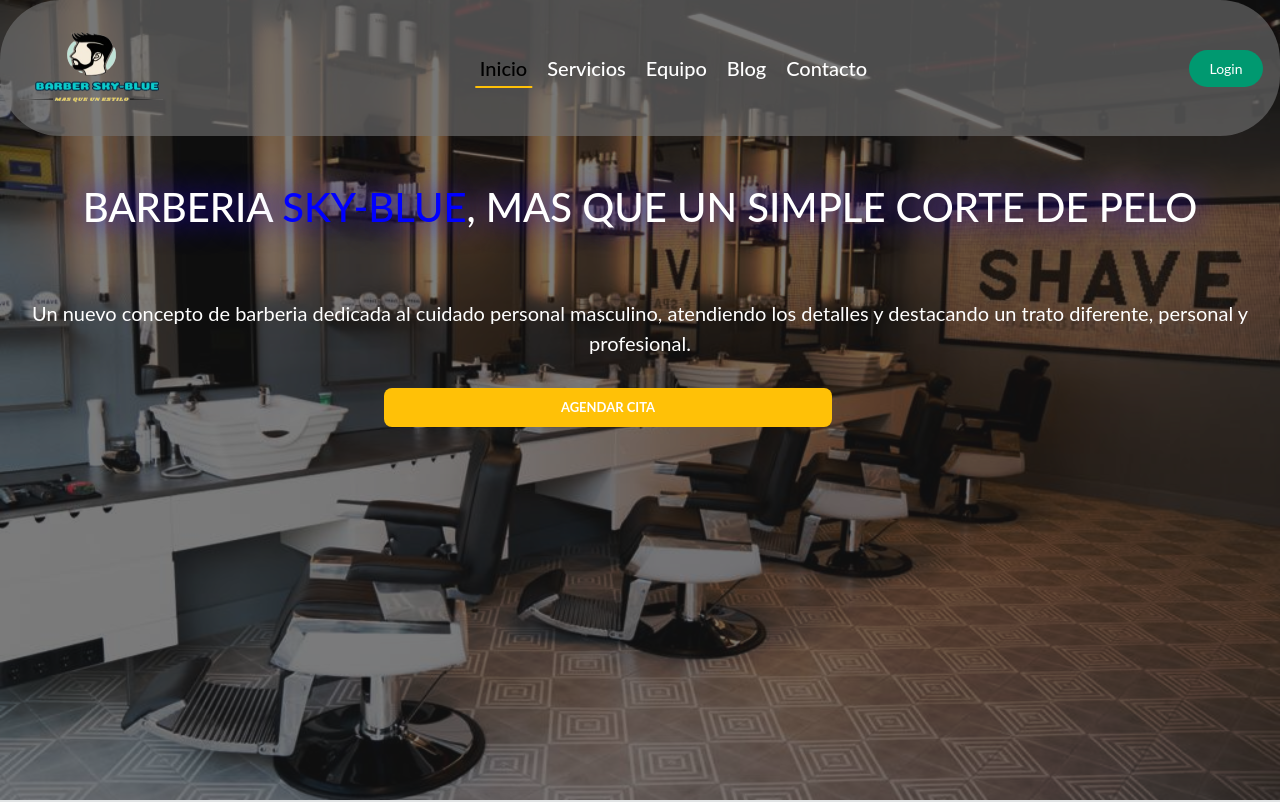
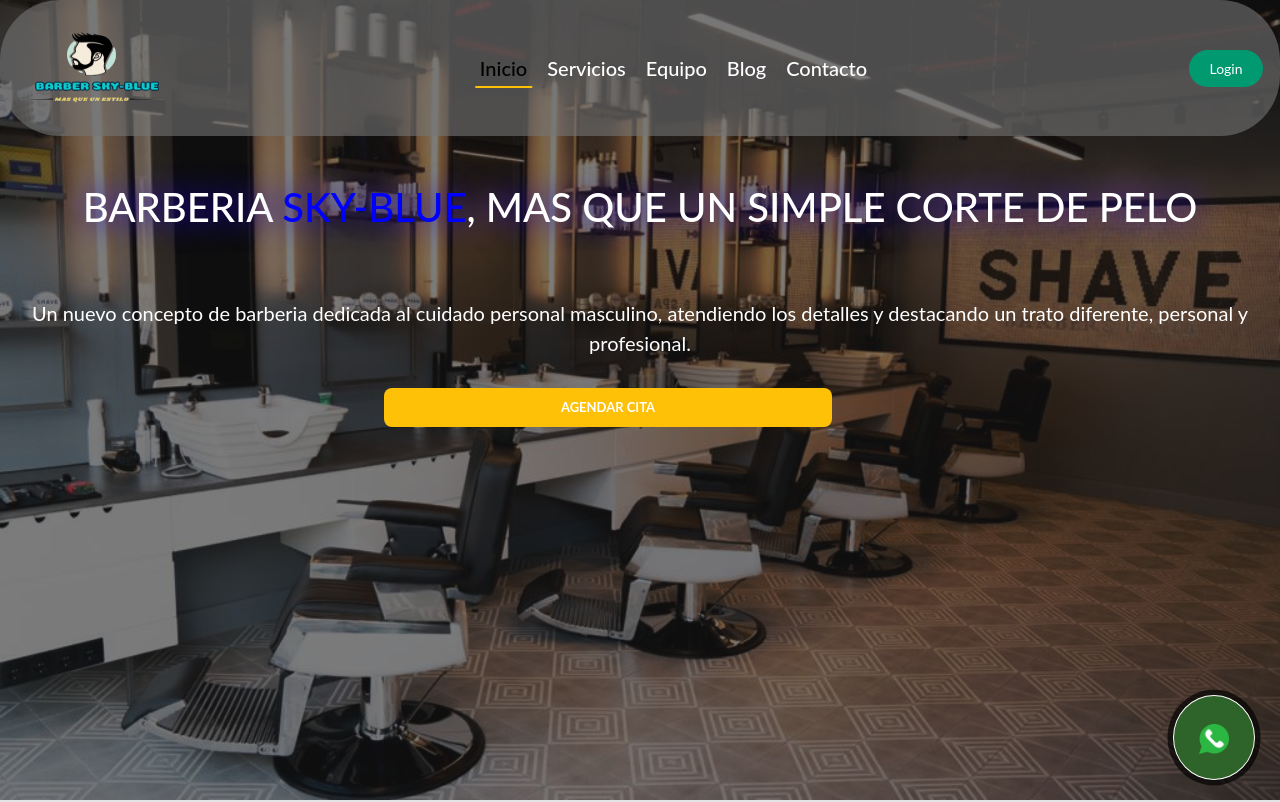
Before and after one commit to Yonaiken/Proyecto-Barber-a--Skyblue, a plain HTML site: page index.html in a window 1280 px wide. Shown: the top 802 px of the page. Drawn offline with nearby package versions, Linux system fonts and the light colour scheme.

Commit message:
agregando boton flotante de whatsapp

```diff
--- a/css/styles.css
+++ b/css/styles.css
@@ -801,3 +801,35 @@
 
     }
 }
+/* ESTILO PARA BOTON WHASAPP FLOTANTE */
+
+.container-boton-ws{
+    background-color: #2e6329;
+    border: 1px solid #fff;
+    position: fixed;
+    z-index: 999;
+    border-radius: 50%;
+    bottom: 20px;
+    right: 25px;
+    padding: 25px;
+    transition: ease 0.3s;
+    animation: efecto 1.2s infinite;
+}
+
+.container-boton-ws:hover{
+    transform: scale(1.1);
+    transition: 0.3s;
+}
+
+.boton-ws{
+    width: 30px;
+    transition: ease 1s;
+}
+@keyframes efecto{
+    0%{
+        box-shadow: 0 0 0 0 rgba(0, 0, 0, 0.85);
+    }
+    100%{
+        box-shadow: 0 0 0 25px rgba(0, 0, 0, 0);
+    }
+}
--- a/index.html
+++ b/index.html
@@ -223,6 +223,13 @@
         </div>
     </article>
 
+    <!-- BOTON FLOTANTE WHATSAPP -->
+    <div class="container-boton-ws">
+        <a href="https://wa.me/573223520243?text=Barberia%20SKY-BLUE%20estamos%20para%20atenderte.%20Tu,%20elijes%20tu%20estilo...!" target="_blank">
+            <img class="boton-ws" src="./multimedia/icono.png" alt="icono whatsapp">
+        </a>
+    </div>
+
     <!--SECCION DEL FOOTER-->
     <footer class="footer">
         <div class="footer-columna" >
```
Also changed, not shown: multimedia/icono.png (added).
